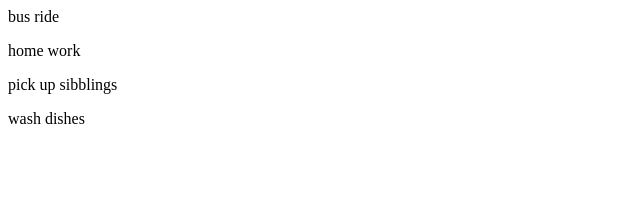
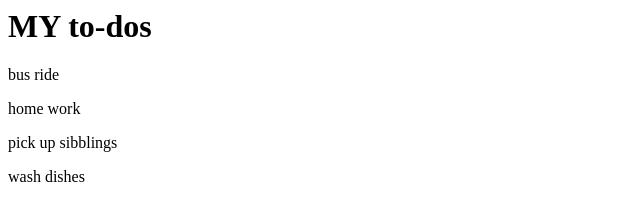
Before and after one commit to mikethe7/todo_app, a plain HTML site: page index.html in a window 1280 px wide. Shown: the whole page, without its empty margins (0-640 px from the left). Drawn offline with Linux system fonts and the light colour scheme.

Commit message:
My to-dos

```diff
--- a/index.html
+++ b/index.html
@@ -1,4 +1,12 @@
+
+<html>
+<head>
+<title> My to-dos</title>
+<body>
+<h1> MY to-dos</h1>
 <p>bus ride</p>
 <p>home work</P>
 <p>pick up sibblings</p>
 <p>wash dishes</p>
+</body>
+</html>
```
